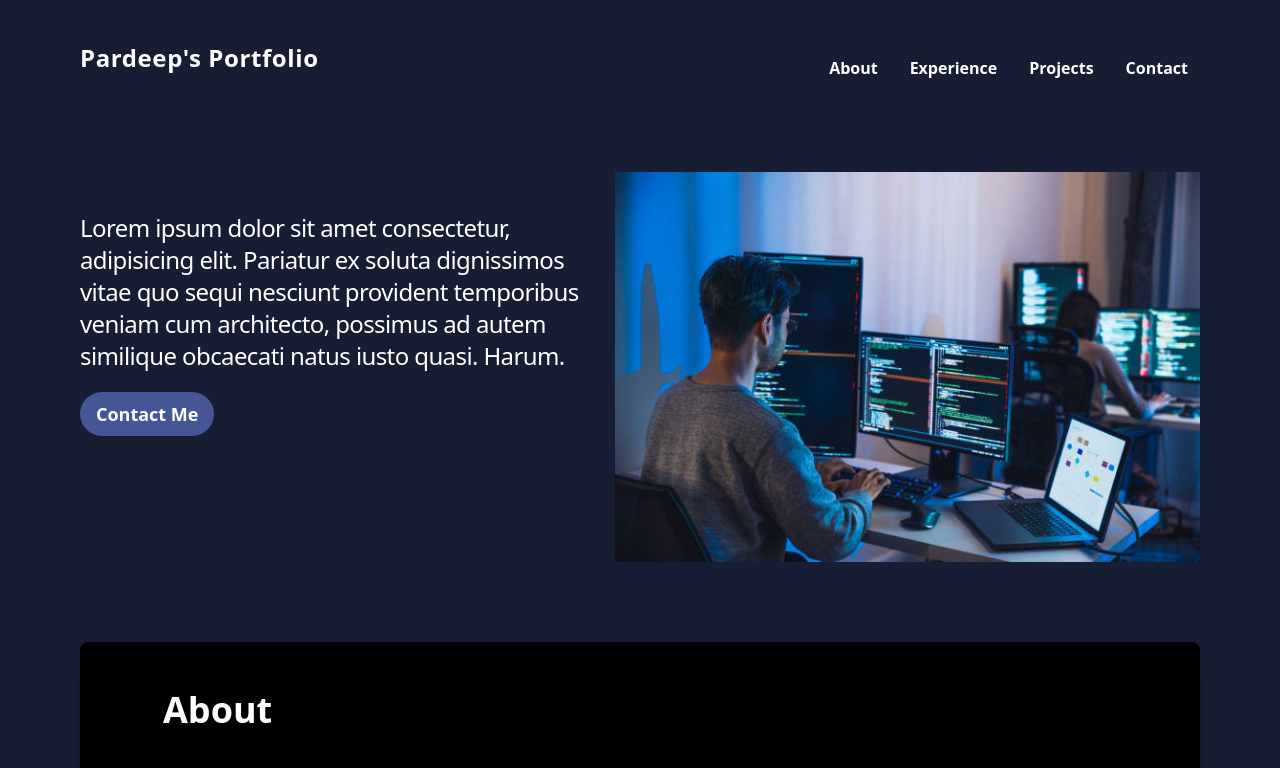
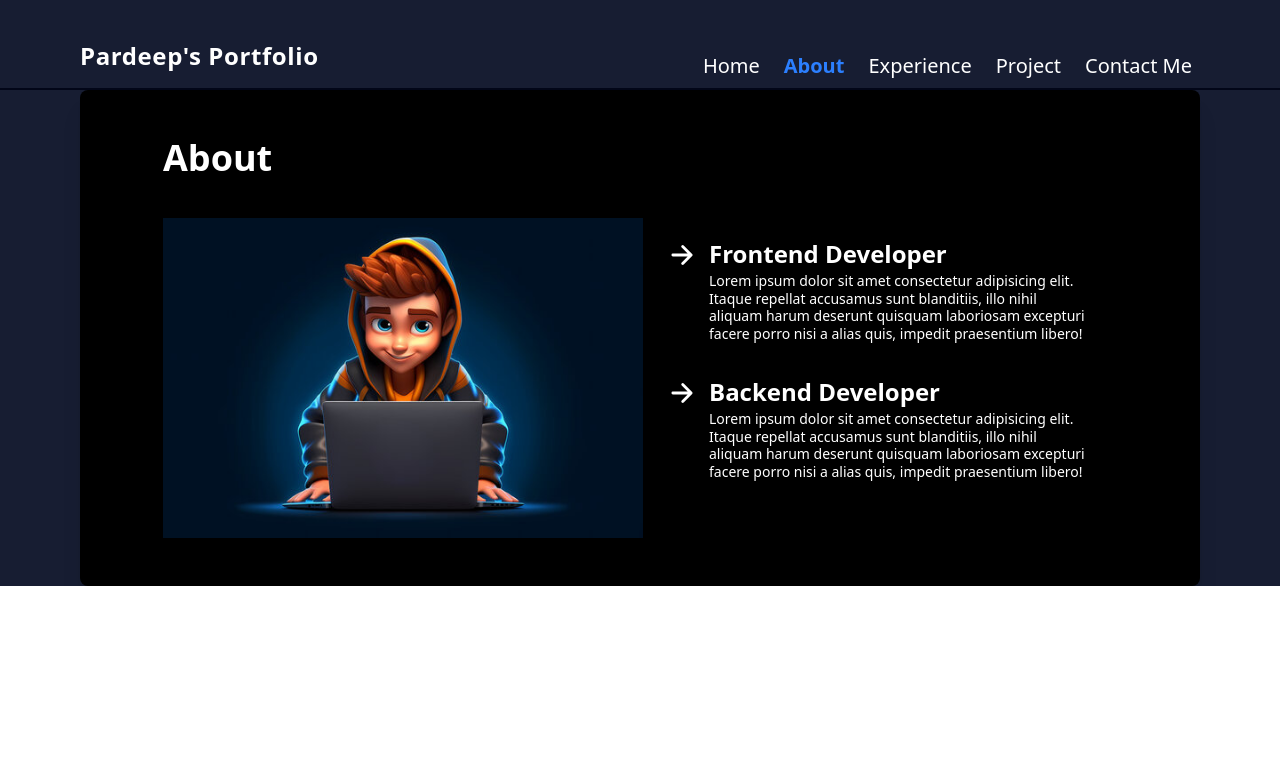
Before and after one commit to Pardeep-pathania/Portfolio, a React (Vite) app in the folder portfolio/: page /about in a window 1280 px wide. Shown: the top 768 px of the page. Built offline with nearby package versions, Linux system fonts and the light colour scheme.

Commit message:
add react routers in the project which helps us to move to diff pages

```diff
--- a/portfolio/package.json
+++ b/portfolio/package.json
@@ -15,6 +15,7 @@
     "react": "^19.0.0",
     "react-dom": "^19.0.0",
     "react-icons": "^5.5.0",
+    "react-router-dom": "^7.2.0",
     "tailwindcss": "^4.0.6"
   },
   "devDependencies": {
--- a/portfolio/src/App.jsx
+++ b/portfolio/src/App.jsx
@@ -1,22 +1,80 @@
 import About from "./components/About"
+import Contactpic from "./components/Contactpic"
 import Experience from "./components/Experience"
 import Footer from "./components/Footer"
 import Home from "./components/Home"
 import Navbar from "./components/Navbar"
 import Projects from "./components/Project/Projects"
+import { createBrowserRouter, RouterProvider } from "react-router-dom"
 
+const router = createBrowserRouter(
+  [
+    {
+      path:"/",
+      element:
+      <div className="bg-[#171d32] h-auto w-full overflow-hidden">
+      <Navbar/>
+      <Home/>
+      <About/>
+      <Experience/>
+      <Projects/>
+      <Footer/>
+     </div>
+    },
+    {
+      path:"/about",
+      element: <div className="bg-[#171d32] h-auto w-full overflow-hidden">
+      <Navbar/>
+      <About/>
+    </div>
+    },
+
+    {
+      path:"/experience",
+      element: <div className="bg-[#171d32] h-auto w-full overflow-hidden">
+      <Navbar/>
+      <Experience/>
+      <Footer/>
+    </div>
+    },
+
+    {
+      path:"/project/projects",
+      element: <div className="bg-[#171d32] h-auto w-full overflow-hidden">
+      <Navbar/>
+      <Projects/>
+      <Footer/>
+    </div>
+    },
+
+    {
+      path:"/projects",
+      element: <div className="bg-[#171d32] h-auto w-full overflow-hidden">
+      <Navbar/>
+      <Projects/>
+      <Footer/>
+    </div>
+    },
+
+    {
+      path:"/footer",
+      element: <div className="bg-[#171d32] h-auto w-full overflow-hidden">
+      <Navbar/>
+      <Contactpic/>
+      <Footer/>
+    </div>
+    },
+
+  ]
+)
 
 function App() {
 
 
   return (
-  <div className="bg-[#171d32] h-auto w-full overflow-hidden">
-   <Navbar/>
-   <Home/>
-   <About/>
-   <Experience/>
-   <Projects/>
-   <Footer/>
+
+  <div className="bg-">
+    <RouterProvider router={router}/>
   </div>
 )}
 export default App
--- /dev/null
+++ b/portfolio/src/components/Contactpic.jsx
@@ -0,0 +1,11 @@
+import React from 'react'
+import contact from "../assets/contact.png"
+
+function Contact() {
+  return (
+    <div className=' flex justify-center'>
+       <img className='w-full md:w-4xl h-auto te md:h-80 m-8' src={contact} alt="" />
+    </div>
+  )
+}
+export default Contact
--- a/portfolio/src/components/Home.jsx
+++ b/portfolio/src/components/Home.jsx
@@ -4,7 +4,7 @@ import TextChange from '../TextChange'
 
 function Home() {
     return (
-        <div className='text-white flex justify-between items-start p-10 md:p-20'>
+        <div className='text-white flex w-full justify-between items-start p-10 md:p-20'>
             <div className='md:w-2/4 md:pt-10'>
                 <h1 className='text-3xl md:text-6xl font-bold flex leading-normal tracking-tighter'><TextChange/></h1>
                 <p className='text-sm md:text-2xl tracking-tight'>Lorem ipsum dolor sit amet consectetur, adipisicing elit.
--- a/portfolio/src/components/Navbar.jsx
+++ b/portfolio/src/components/Navbar.jsx
@@ -1,5 +1,8 @@
 import React, { useState } from 'react'
+import { NavbarData } from "../data/Navbar";
+import { NavLink } from "react-router-dom";
 import { RiCloseLine, RiMenu2Line } from "@remixicon/react";
+
 
 function Navbar() {
   const [menu, setMenu] = useState(false);
@@ -8,37 +11,39 @@ const [showMenu, setShowMenu] = useState(true);
   return (
     <div>
       <nav className='flex flex-wrap justify-between md:items-center text-white px-10 pt-6
-      md:px-20'>
+      md:px-20 border-b-2 border-slate-950'>
         <span className='text-2xl font-bold tracking-wide'>Pardeep's Portfolio</span>
 
 
-            <ul className= {` ${menu ? "block":"hidden"}    mx-24 py-2 mt-4 font-semibold md:mt-5 bg-black px-2 rounded-xl bg-opacity-30 md:border-none
+        <ul className={` ${menu ? "block" : "hidden"}  mx-24 py-2 mt-4 font-semibold md:mt-5 bg-black px-2 rounded-xl bg-opacity-30 md:border-none
             text-center md:bg-transparent md:static md:mx-0 md:flex gap-6`}>
 
-              <a href="">
-              <li className='text-md transition-all duration-300 p-1 med:p-0'>About</li>
-              </a>
 
-               <a href="">
-               <li className='text-md transition-all duration-300 p-1 med:p-0'>Experience</li>
-               </a>
+        {NavbarData.map((link, idx) => (
+          <li key={idx}>
+        <NavLink
 
-               <a href="">
-               <li className='text-md transition-all duration-300 p-1 med:p-0'> Projects</li>
-               </a>
-
-                <a href="">
-                <li className='text-md transition-all duration-300 p-1 med:p-0'>Contact</li>
-                </a>
+         to={link.path}
+          className={({ isActive }) =>
+            isActive
+              ? "text-blue-500 font-semibold text-xl"
+              :"text-white font-medium text-xl hover:text-blue-400 hover:text-[22px] transition duration-200"
+          }
+        >
+          {link.title}
+        </NavLink>
+        </li>
+      ))}
 
       </ul>
 
         {showMenu ? (
-              <RiMenu2Line size={30} className='md:hidden right-10 top-6 transition-all duration-300' onClick={()=>{
-                setMenu(!menu);setShowMenu(!showMenu)}}/>
-            ):(
+          <RiMenu2Line size={30} className='md:hidden absolute right-10 top-6 transition-all duration-300' onClick={() => {
+            setMenu(!menu); setShowMenu(!showMenu)
+          }} />
+        ) : (
           <RiCloseLine size={30} className='md:hidden right-10 top-6 transition-all duration-300'
-              onClick={()=>{setMenu(!menu);setShowMenu(!showMenu)}}/>
+            onClick={() => { setMenu(!menu); setShowMenu(!showMenu) }} />
         )}
 
       </nav>
--- /dev/null
+++ b/portfolio/src/data/Navbar.js
@@ -0,0 +1,22 @@
+export const NavbarData = [
+    {
+      path:"/",
+      title:"Home",
+    },
+    {
+      path:"/about",
+      title:"About",
+    },
+    {
+      path:"/experience",
+      title:"Experience",
+    },
+    {
+      path:"/project/projects",
+      title:"Project",
+    },
+    {
+      path:"/footer",
+      title:"Contact Me",
+    },
+  ]
```
Also changed, not shown: portfolio/src/assets/contact.png (added), 1 other file (tests, documents, lock files or other folders). Lines whose indentation alone changed are shown as unchanged.
